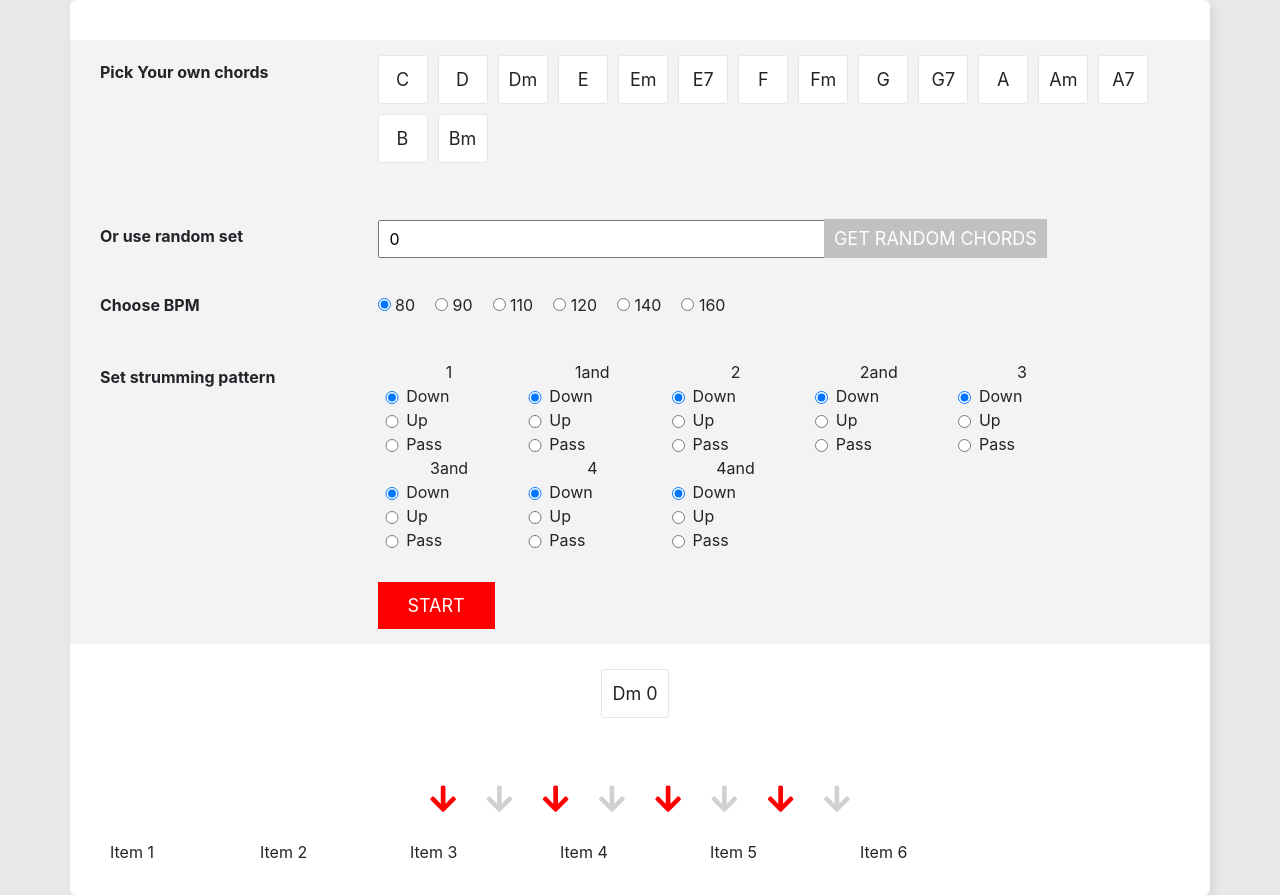
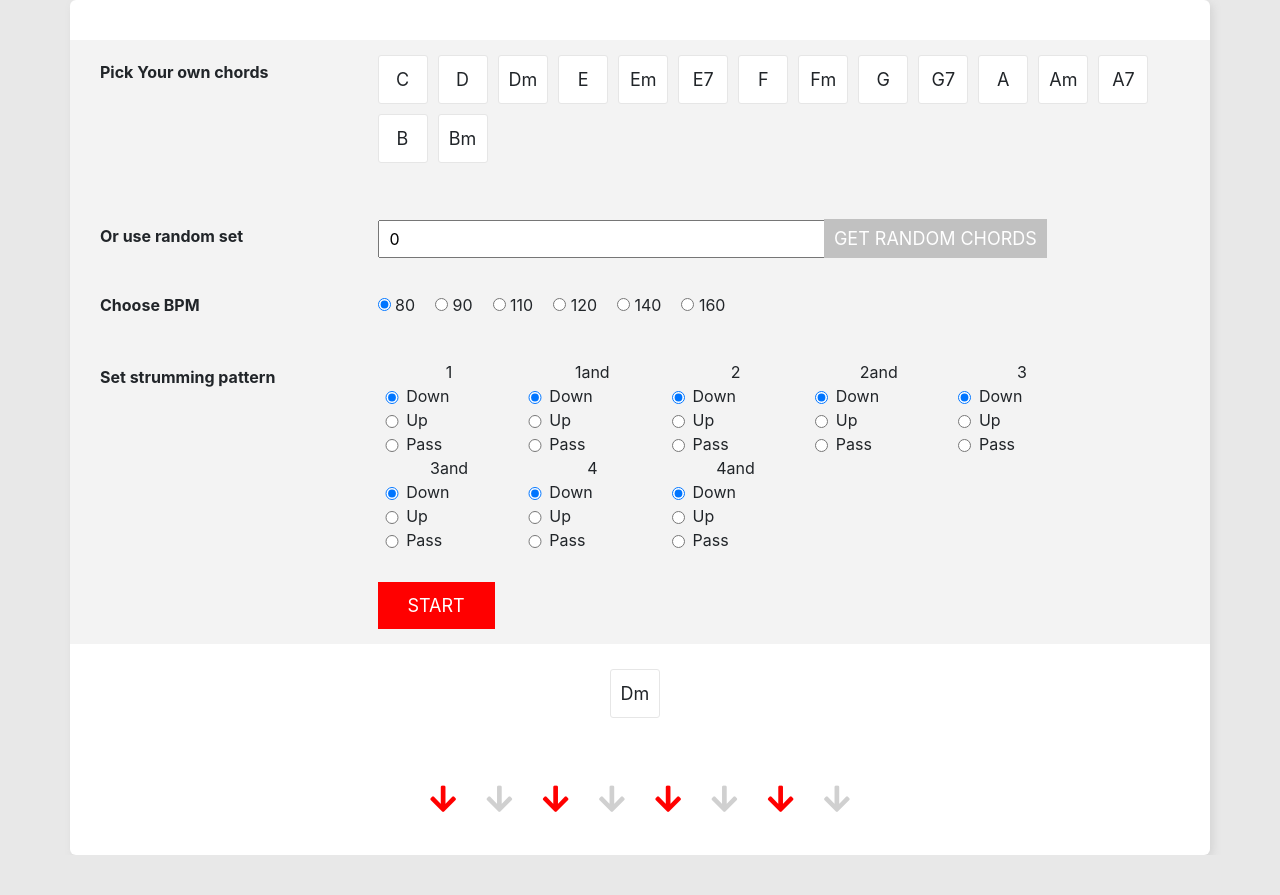
Before and after one commit to AndKorbiel/Chords-Progression-App, a React (Create React App) app: page / in a window 1280 px wide. Both pictures are taken after a click on the item "Dm". After the commit the page ends 855 px from the top, so only its background shows below. Built offline with nearby package versions, Linux system fonts and the light colour scheme.

Commit message:
DnD working version

```diff
--- a/src/App.css
+++ b/src/App.css
@@ -106,6 +106,20 @@ body {
   animation: pulse 2s infinite;
 }
 
+.sortableClass{
+    padding: 10px;
+    border: 1px solid #e6e6e6;
+    background: white;
+    margin-right: 10px;
+    font-size: 18px;
+    border-radius: 3px;
+    min-width: 50px;
+    margin-bottom: 10px;
+    text-align: center;
+    list-style: none;
+    opacity: 0.5;
+}
+
 @keyframes pulse {
   0% {
     opacity: 0
@@ -119,9 +133,3 @@ body {
     opacity: 0;
   }
 }
-
-.soo li {
-  display: block;
-  float: left;
-  width: 150px;
-}
--- a/src/App.js
+++ b/src/App.js
@@ -2,7 +2,7 @@ import React, { Component } from "react";
 import "./App.css";
 import RadioButton from "./radio-button.js";
 import Display from "./display";
-import SortableComponent from "./sorting";
+import arrayMove from 'array-move';
 
 const CHORDS = [
   "C",
@@ -43,14 +43,21 @@ class App extends Component {
     bpm: "80",
     strummingPattern: DEFAULT_STRUMMING_PATTERN,
     errorMessage: "",
-    started: "Start"
+    started: "Start",
   };
 
   child = React.createRef();
   currentBPM = 3000;
   interval = null;
 
-  getBPM = e => {
+    onSortEnd = ({oldIndex, newIndex}) => {
+        this.setState(({pickedChords}) => ({
+            pickedChords: arrayMove(pickedChords, oldIndex, newIndex),
+        }));
+
+    };
+
+    getBPM = e => {
     let value = e.target.value;
 
     switch (value) {
@@ -279,8 +286,8 @@ class App extends Component {
               </div>
             </div>
           </div>
-          <Display strummingPattern={strummingPattern} pickedChords={pickedChords} currentChord={currentChord} nextChord={nextChord} currentBPM={this.currentBPM} onClick={this.removeChord} child={this.child}/>
-          <SortableComponent />
+          <Display strummingPattern={strummingPattern} pickedChords={pickedChords} currentChord={currentChord} nextChord={nextChord} currentBPM={this.currentBPM} onClick={this.removeChord} child={this.child} items={this.state.pickedChords} onSortEnd={this.onSortEnd} axis={'x'} />
+
         </div>
       </div>
     );
--- a/src/display.js
+++ b/src/display.js
@@ -1,5 +1,6 @@
 import React, { Component } from "react";
 import Arrows from "./arrow.js";
+import { SortableContainer, SortableElement } from "react-sortable-hoc";
 
 class Display extends Component {
 
@@ -9,22 +10,25 @@ class Display extends Component {
 
     render() {
 
-        const { pickedChords, strummingPattern, currentChord, nextChord, currentBPM, child } = this.props;
+        const SortableItem = SortableElement(({value}, index) => <li onClick={() => this.removeHandler(index)} >{value}</li>);
+        const SortableList = SortableContainer(({items}) => {
+
+            return (
+                <ul className="chords-table centered">
+                    {items.map((value, index) => (
+                        <SortableItem key={`item-${index}`} index={index} value={value} />
+                    ))}
+                </ul>
+            );
+
+        });
+
+        const { pickedChords, strummingPattern, currentChord, nextChord, currentBPM, child,onSortEnd } = this.props;
 
         return(
             <div id="player" className="col-sm-12">
-                <ul className="chords-table centered">
-                    {pickedChords.map((chord, index) => {
-                        return (
-                            <li
-                                key={"chord" + index}
-                                onClick={() => this.removeHandler(index)}
-                            >
-                                {chord} {index}
-                            </li>
-                        );
-                    })}
-                </ul>
+                <SortableList items={pickedChords} onSortEnd={onSortEnd} axis={'x'} pressDelay={200} helperClass="sortableClass" />
+
                 <Arrows
                     BPM={currentBPM}
                     strummingPattern={strummingPattern}
@@ -32,11 +36,12 @@ class Display extends Component {
                 />
 
                 <p className="displayed-chord">
-                    {currentChord}
+                        {currentChord}
                     <span className="next-displayed-chord">
-                {nextChord}
-              </span>
+                        {nextChord}
+                    </span>
                 </p>
+
             </div>
         )
     }
--- a/src/sorting.js
+++ /dev/null
@@ -1,34 +0,0 @@
-import React, {Component} from 'react';
-import {SortableContainer, SortableElement} from 'react-sortable-hoc';
-import arrayMove from 'array-move';
-
-const SortableItem = SortableElement(({value}) => <li>{value}</li>);
-
-const SortableList = SortableContainer(({items}) => {
-    return (
-        <ul className="soo">
-            {items.map((value, index) => (
-                <SortableItem key={`item-${index}`} index={index} value={value} />
-            ))}
-        </ul>
-    );
-});
-
-class SortableComponent extends Component {
-    state = {
-        items: ['Item 1', 'Item 2', 'Item 3', 'Item 4', 'Item 5', 'Item 6'],
-
-    };
-    onSortEnd = ({oldIndex, newIndex}) => {
-        this.setState(({items}) => ({
-            items: arrayMove(items, oldIndex, newIndex),
-
-        }));
-        console.log(newIndex)
-    };
-    render() {
-        return <SortableList items={this.state.items} onSortEnd={this.onSortEnd} axis={'x'} />;
-    }
-}
-
-export default SortableComponent;
```
